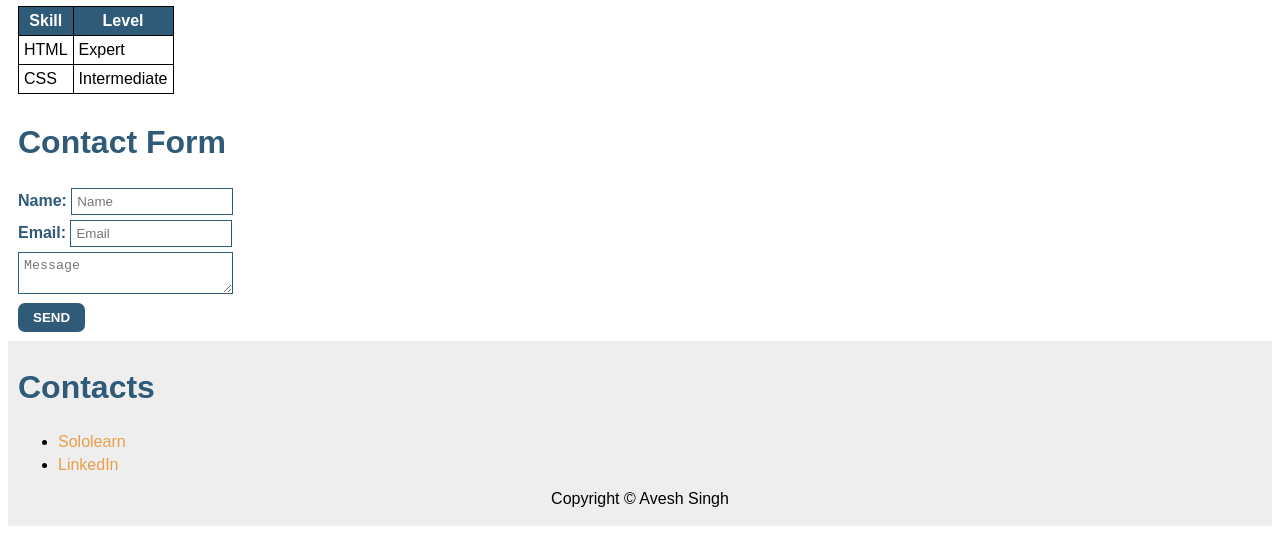
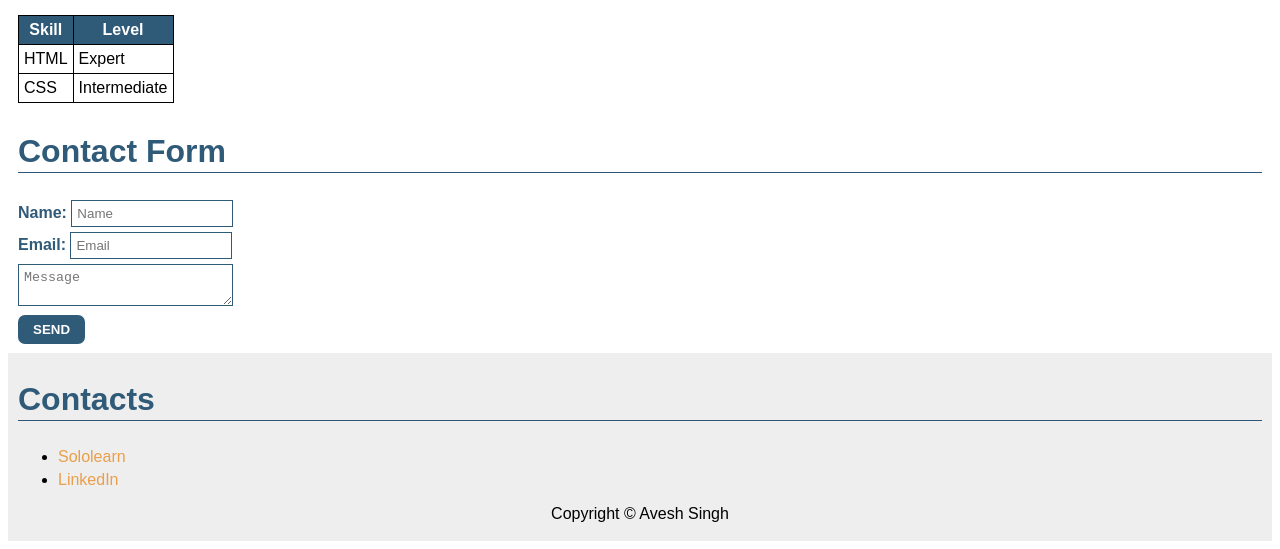
Before and after one commit to Abbott-2010-69/BlogDev, a plain HTML site: page Resume.html in a window 1280 px wide. Shown: the part 634-1183 px from the top of the page. Drawn offline with Linux system fonts and the light colour scheme.

Commit message:
fixed error with styles

```diff
--- a/style.css
+++ b/style.css
@@ -45,9 +45,9 @@ h1 {font-size:54px;
 
   h2 {
       font-size:32px;
-      color:#2F5A78
-     /* padding-bottom: 2px;
-      border-bottom: 1px solid #2F5478;*/
+      color:#2F5A78;
+      padding-bottom: 2px;
+     border-bottom: 1px solid #2F5478;
   }
 
   body {
```
